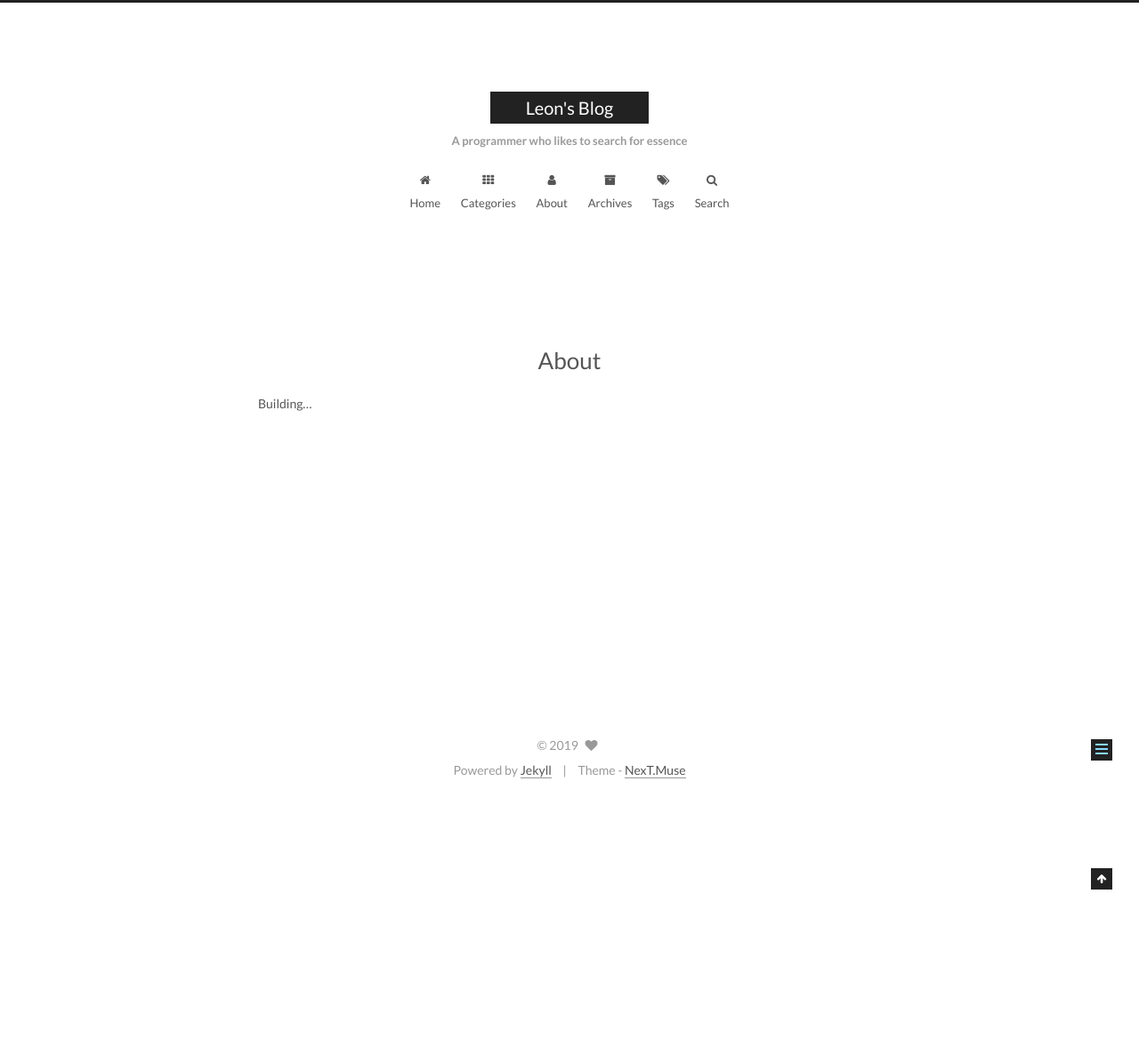
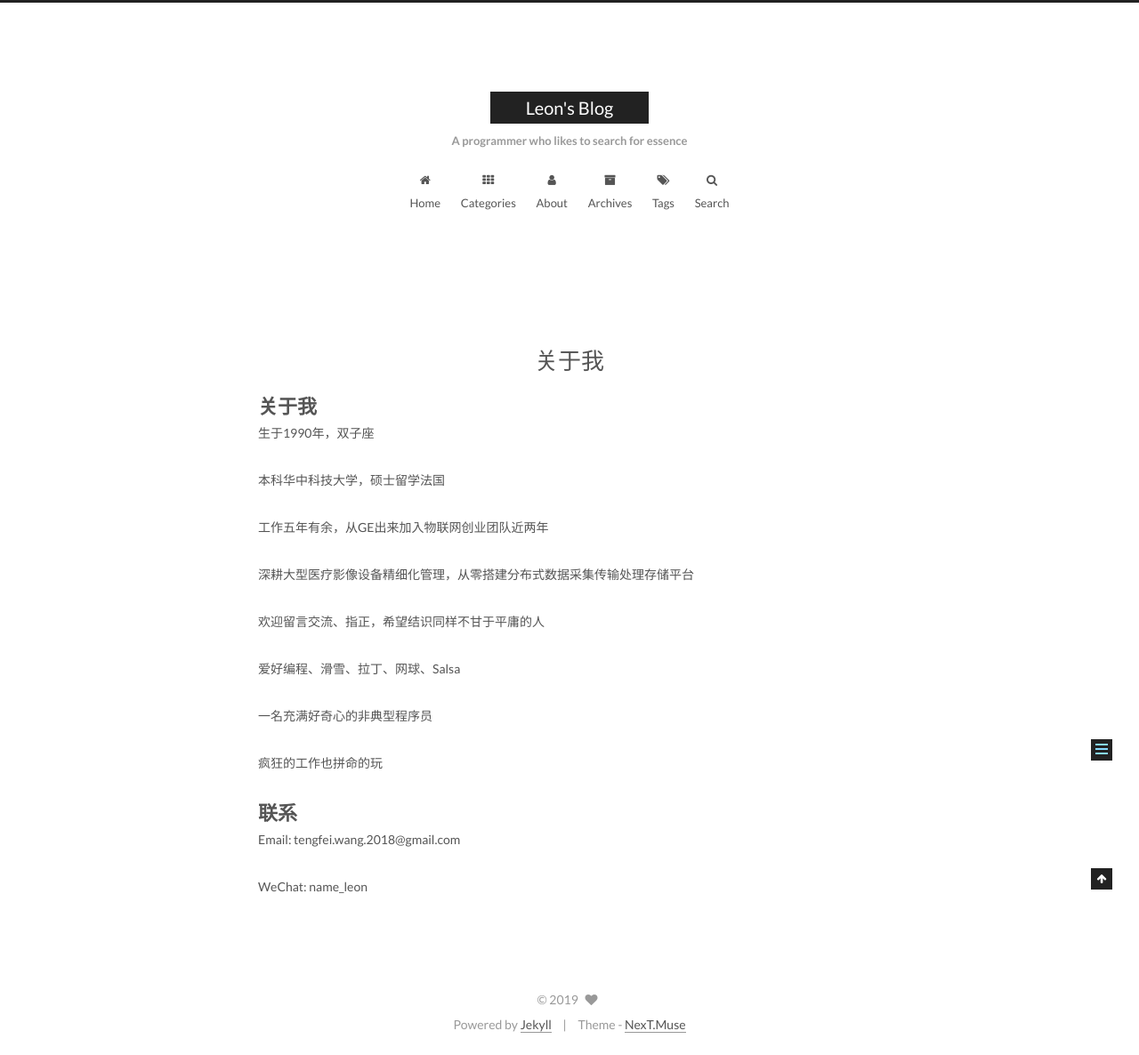
Before and after one commit to Leon-WTF/leon-wtf.github.io, a Jekyll site: the page built from about/index.md, in a window 1280 px wide. Shown: the whole page at 89% size. Built offline with Jekyll 4.4.1, drawn with Linux system fonts in a browser that asks for light colours; comment, search, counter and statistics services are not loaded; our own code applies the rules of GitHub Pages for plain Markdown files; before the commit the page ends 900 px from its top, so only the background shows below that.

Commit message:
Add about me

```diff
--- a/about/index.md
+++ b/about/index.md
@@ -2,5 +2,24 @@
 layout: page
 type: about
 ---
+# 关于我 #
+生于1990年，双子座
 
-Building...
+本科华中科技大学，硕士留学法国
+
+工作五年有余，从GE出来加入物联网创业团队近两年
+
+深耕大型医疗影像设备精细化管理，从零搭建分布式数据采集传输处理存储平台
+
+欢迎留言交流、指正，希望结识同样不甘于平庸的人
+
+爱好编程、滑雪、拉丁、网球、Salsa
+
+一名充满好奇心的非典型程序员
+
+疯狂的工作也拼命的玩
+
+# 联系 #
+Email: tengfei.wang.2018@gmail.com
+
+WeChat: name_leon
```
